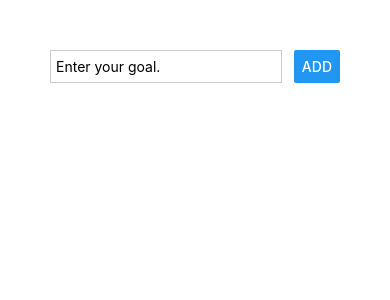
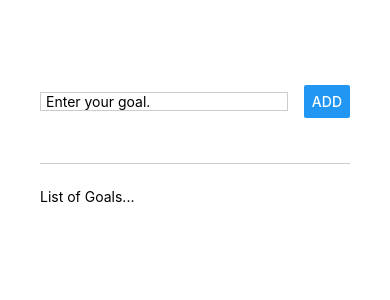
Before and after one commit to aadil42/react-native-course-goal-app, a React Native app: screen / in a window 390 px wide. Shown: the top 300 px of the page. Built offline with nearby package versions, Linux system fonts and the light colour scheme.

Commit message:
added list text and styled elements

```diff
--- a/App.js
+++ b/App.js
@@ -8,23 +8,36 @@ export default function App() {
         <TextInput style={styles.textInput} placeholder="Enter your goal." />
         <Button title="Add" />
       </View>
+      <View style={styles.goalsContainer}>
+        <Text>List of Goals...</Text>
+      </View>
     </View>
   );
 }
 
 const styles = StyleSheet.create({
   appContainer: {
-    padding: 50
+    padding: 40,
+    flex: 1
   },
   inputContainer: {
     flexDirection: 'row',
     justifyContent: 'space-between',
+    alignItems: 'center',
+    flex: 1,
+    borderBottomWidth: 1,
+    borderColor: '#cccccc',
+    marginBottom: 24
   },
   textInput: {
     borderWidth: 1,
     paddingLeft: 5,
     borderColor: '#cccccc',
     width: '80%',
-    marginRight: 8
+    marginRight: 8,
+  },
+
+  goalsContainer: {
+    flex: 5,
   }
 });
```
